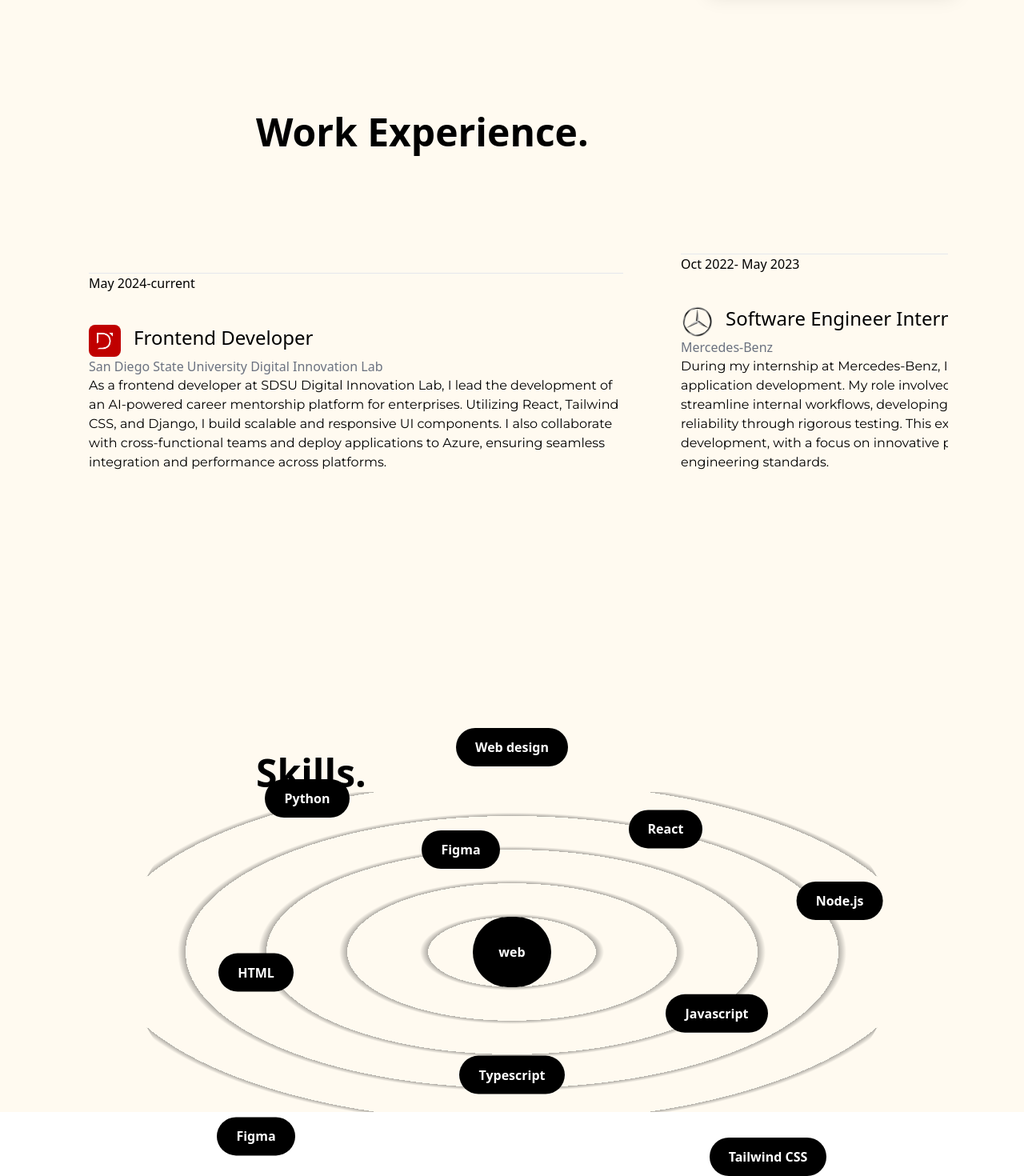
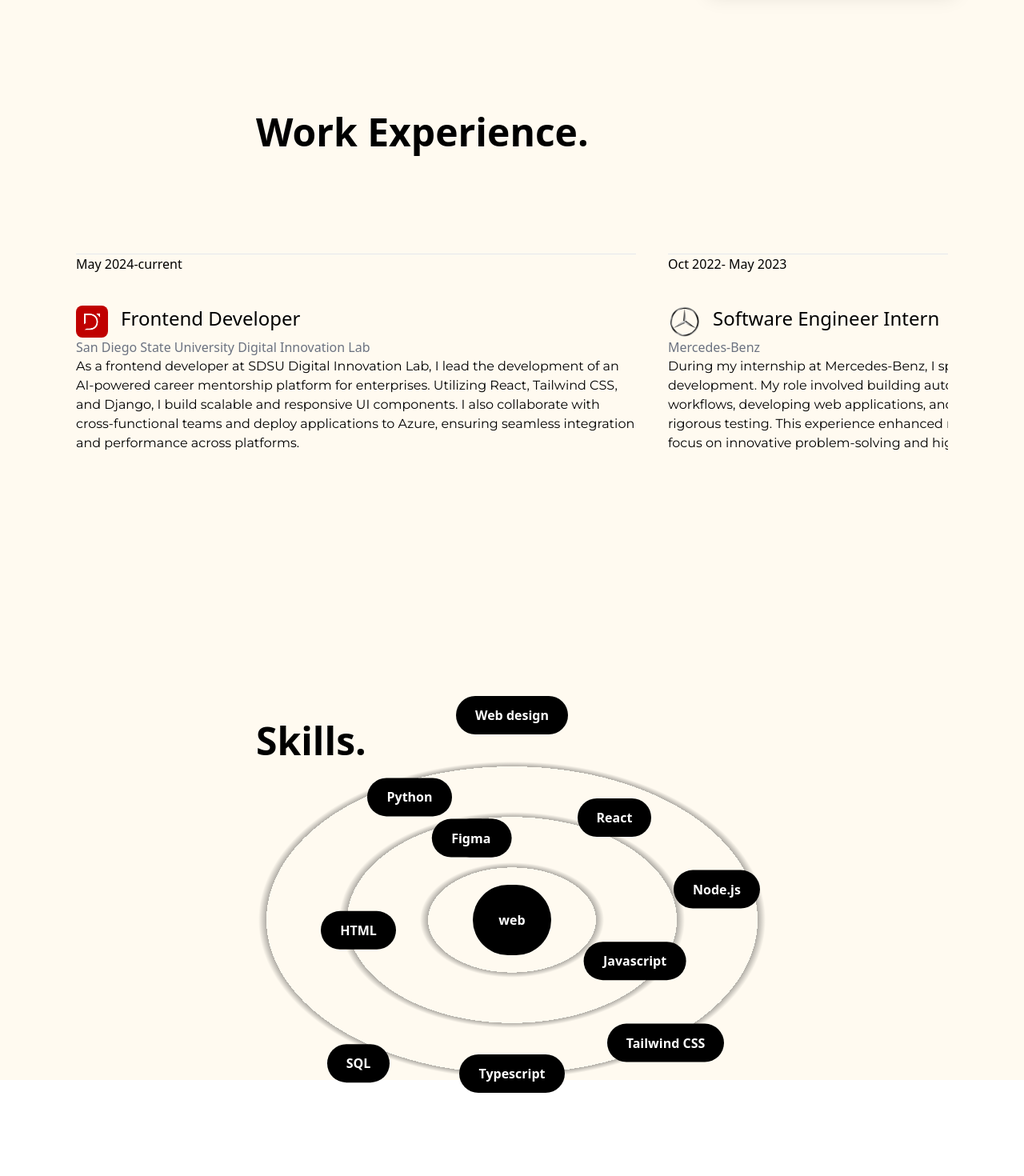
Before and after one commit to gleny4001/portfolio-2.0, a React (Vite) app: page / in a window 1280 px wide. Shown: the part 1339-2809 px from the top of the page at 80% size. After the commit the page ends 2705 px from the top, so only its background shows below. Built offline with nearby package versions, Linux system fonts and the light colour scheme.

Commit message:
fix align issue

```diff
--- a/src/components/Skills.tsx
+++ b/src/components/Skills.tsx
@@ -26,7 +26,7 @@
     return (
         <div className="w-full flex items-center justify-center flex-col">
         <h2 className="font-bold text-5xl mt-64 w-1/2">Skills.</h2>
-            <div className='w-3/4  relative flex items-center justify-center rounded-full bg-circularLight'
+            <div className='w-1/2  relative flex items-center justify-center rounded-full bg-circularLight'
                style={{ height: "calc(100vh - 400px)" }}>
 
                 <motion.div
@@ -34,17 +34,18 @@
                 className='flex cursor-pointer items-center justify-center rounded-full font-semibold bg-black text-white p-8 shadow-dark'>
                     web
                 </motion.div>
-                <Skill name="HTML" x="-25vw" y="2vw"/>
-                <Skill name="CSS" x="-5vw" y="-10vw"/>
-                <Skill name="Javascript" x="20vw" y="6vw"/>
-                <Skill name="Typescript" x="0vw" y="12vw"/>
-                <Skill name="Python" x="-20vw" y="-15vw"/>
-                <Skill name="React" x="15vw" y="-12vw"/>
-                <Skill name="Node.js" x="32vw" y="-5vw"/>
-                <Skill name="Web design" x="0" y="-20vw"/>
-                <Skill name="Figma" x="-5vw" y="-10vw"/>
-                <Skill name="Tailwind CSS" x="25vw" y="20vw"/>
-                <Skill name="Figma" x="-25vw" y="18vw"/>
+                <Skill name="HTML" x="-15vw" y="1vw" />
+                <Skill name="CSS" x="-3vw" y="-8vw" />
+                <Skill name="Javascript" x="12vw" y="4vw" />
+                <Skill name="Typescript" x="0vw" y="15vw" />
+                <Skill name="Python" x="-10vw" y="-12vw" />
+                <Skill name="React" x="10vw" y="-10vw" />
+                <Skill name="Node.js" x="20vw" y="-3vw" />
+                <Skill name="Web design" x="0vw" y="-20vw" />
+                <Skill name="Figma" x="-4vw" y="-8vw" />
+                <Skill name="Tailwind CSS" x="15vw" y="12vw" />
+                <Skill name="SQL" x="-15vw" y="14vw" />
+
             </div>
         </div>
     )
--- a/src/components/Work.tsx
+++ b/src/components/Work.tsx
@@ -60,12 +60,12 @@
 
             <h1 className="w-1/2 font-bold text-5xl mb-8">Work Experience.</h1>
 
-            <div className="relative flex items-center justify-center p-20">
+            <div className="relative flex items-start justify-center p-20">
                 {/* Use ref for horizontal scroll control */}
 
-                <div ref={workHistoryRef} className="lg:w-1/2 h-full lg:overflow-x-scroll lg:whitespace-nowrap no-scrollbar lg:space-x-10">
+                <div ref={workHistoryRef} className=" lg:w-1/2 h-full lg:overflow-x-scroll lg:whitespace-nowrap no-scrollbar lg:space-x-10">
                     {workHistory.map((item, index) => (
-                        <div key={index} className="p-4 inline-block lg:w-[700px] hover:scale-105 ease-in-out duration-300">
+                        <div key={index} className="pt-4 inline-block lg:w-[700px] hover:scale-105 ease-in-out duration-300">
                             <hr className="w-full h-px bg-gray-200 border-0 dark:bg-gray-700"></hr>
                             <p>{item.date}</p>
                             <div className="flex-row flex pt-10">
```
